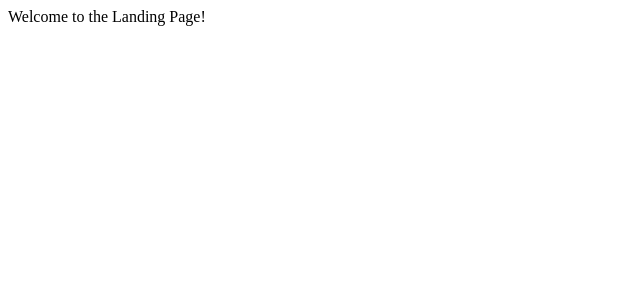
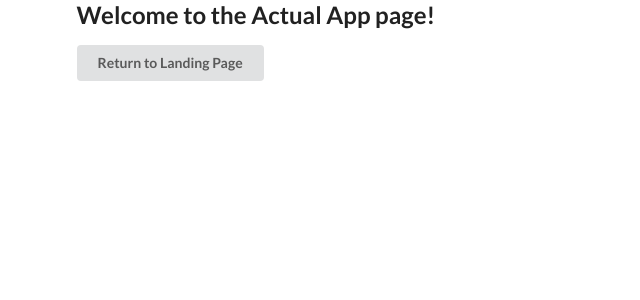
Before and after one commit to jordanXYsoon1998/split-calculator-venmo, a React (Create React App) app in the folder frontend/: page /main-app in a window 1280 px wide. Shown: the top 300 px of the page, without its empty margins (0-640 px from the left). Built offline with nearby package versions, Linux system fonts and the light colour scheme.

Commit message:
Simple routing etc

```diff
--- a/frontend/package.json
+++ b/frontend/package.json
@@ -8,6 +8,7 @@
     "@testing-library/user-event": "^7.1.2",
     "react": "^16.13.1",
     "react-dom": "^16.13.1",
+    "react-router-dom": "^5.2.0",
     "react-scripts": "3.4.1"
   },
   "scripts": {
--- a/frontend/public/index.html
+++ b/frontend/public/index.html
@@ -5,6 +5,7 @@
     <link rel="icon" href="%PUBLIC_URL%/favicon.ico" />
     <meta name="viewport" content="width=device-width, initial-scale=1" />
     <meta name="theme-color" content="#000000" />
+    <link rel="stylesheet" href="https://cdnjs.cloudflare.com/ajax/libs/semantic-ui/2.4.1/semantic.min.css" />
     <meta
       name="description"
       content="Web site created using create-react-app"
--- a/frontend/src/components/App.js
+++ b/frontend/src/components/App.js
@@ -1,10 +1,24 @@
 import React from 'react';
+import {
+  BrowserRouter as Router,
+  Route,
+  Switch
+} from 'react-router-dom';
 
 import Landing from './pages/Landing';
+import MainApp from './pages/MainApp';
+import history from '../history';
 
 const App = () => {
   return (
-    <Landing />
+    <div className="ui container">
+      <Router history={history}>
+        <Switch>
+          <Route path="/" exact component={Landing} />
+          <Route path="/main-app" component={MainApp} />
+        </Switch>
+      </Router>
+    </div>
   );
 };
 
--- a/frontend/src/components/pages/Landing.js
+++ b/frontend/src/components/pages/Landing.js
@@ -1,8 +1,12 @@
 import React from 'react';
+import { Link } from 'react-router-dom';
 
 const Landing = () => {
   return (
-    <div>Welcome to the Landing Page!</div>
+    <React.Fragment>
+      <h2>Welcome to the Landing Page!</h2>
+      <Link to="/main-app" className="ui primary button">Get Started</Link>
+    </React.Fragment>
   );
 };
 
--- /dev/null
+++ b/frontend/src/components/pages/MainApp.js
@@ -0,0 +1,13 @@
+import React from 'react';
+import { Link } from 'react-router-dom';
+
+const MainApp = () => {
+  return (
+    <React.Fragment>
+      <h2>Welcome to the Actual App page!</h2>
+      <Link to="/" className="ui button">Return to Landing Page</Link>
+    </React.Fragment>
+  );
+};
+
+export default MainApp;
--- /dev/null
+++ b/frontend/src/history.js
@@ -0,0 +1,2 @@
+import { createBrowserHistory } from 'history';
+export default createBrowserHistory();
```
Also changed, not shown: 1 other file (tests, documents, lock files or other folders).
